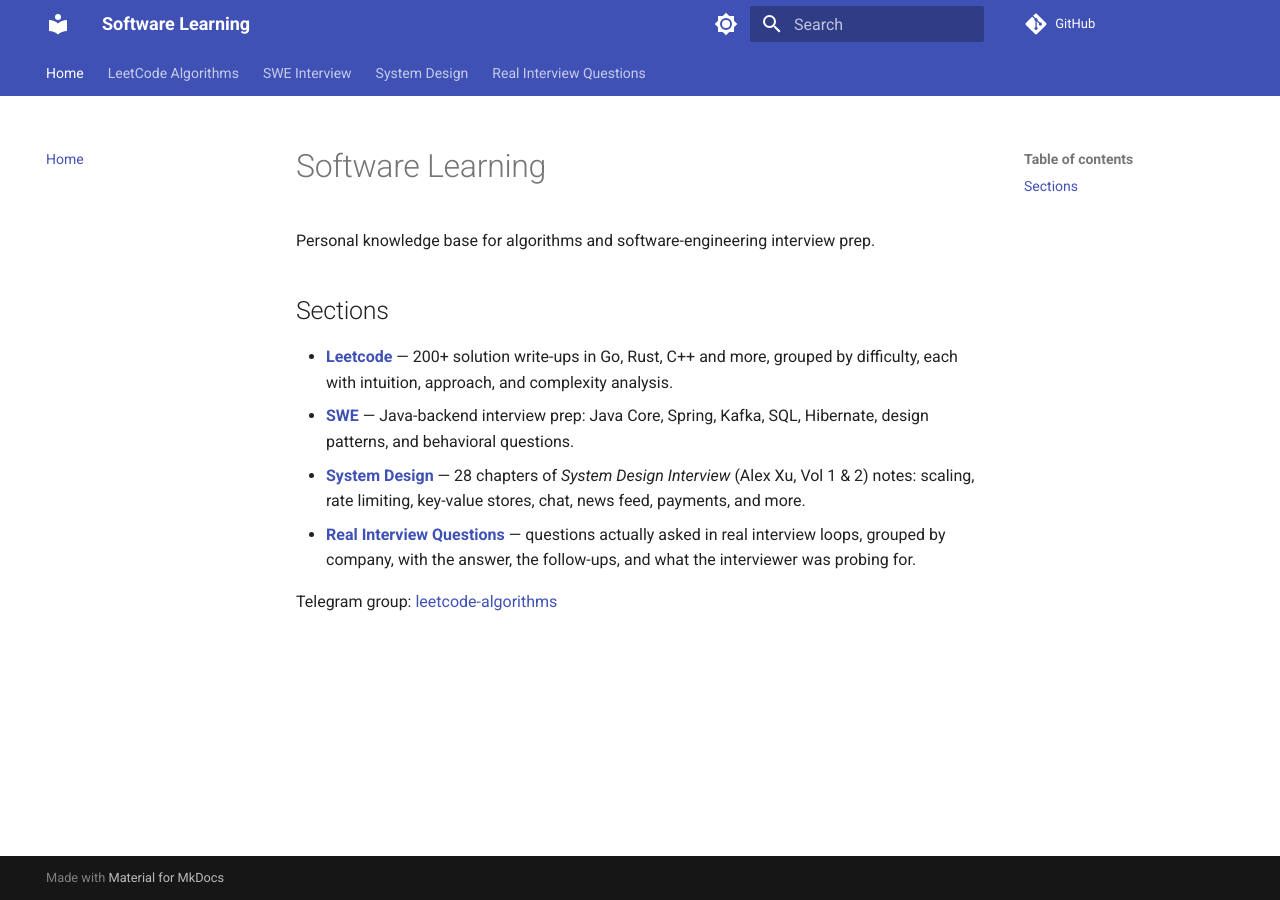
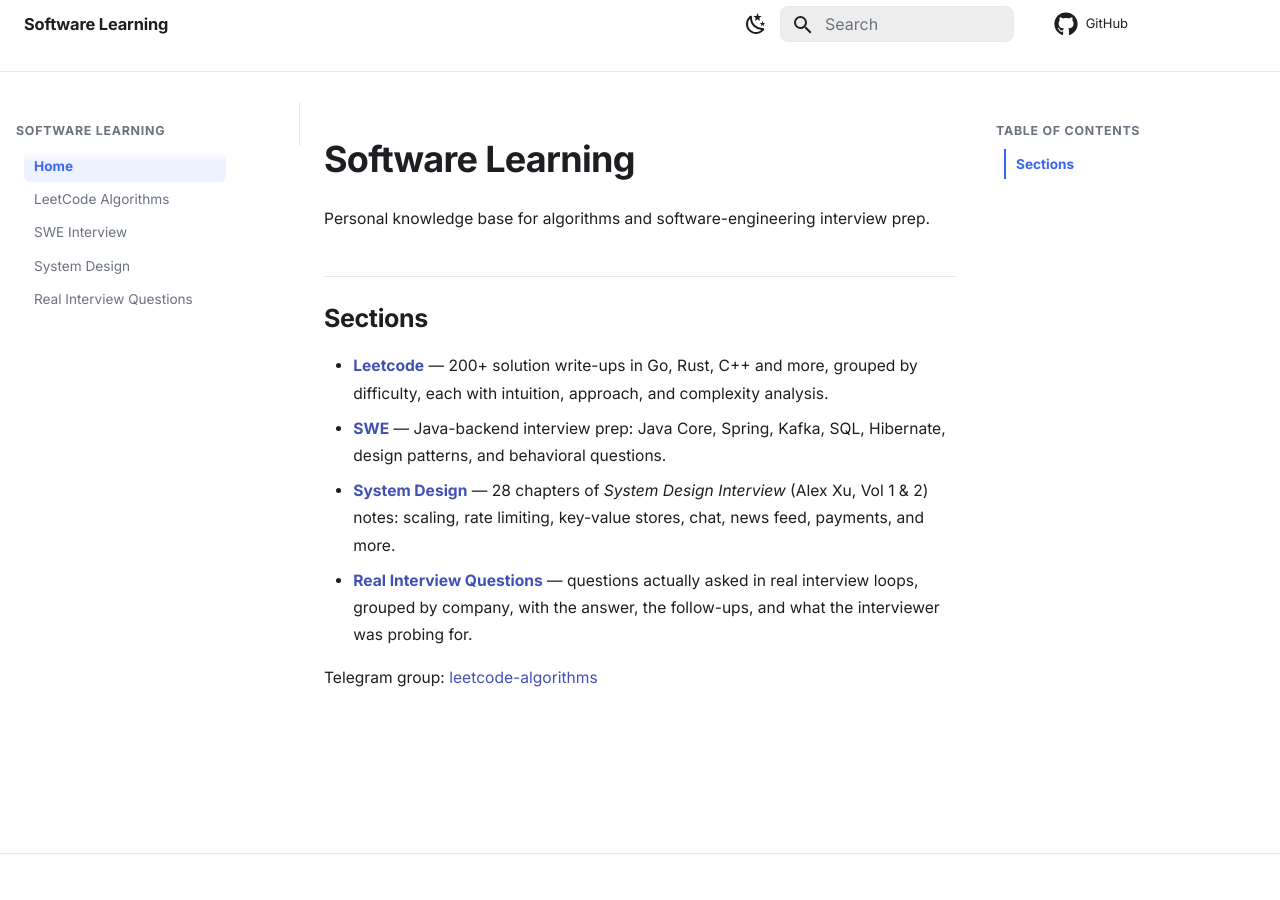
Before and after one commit to lyxuansang91/swe-site, an MkDocs documentation site: the page built from docs/index.md, in a window 1280 px wide. Built offline with MkDocs 1.6.1 and Material for MkDocs 9.7.7, drawn with Linux system fonts in a browser that asks for light colours; comment, search, counter and statistics services are not loaded.

Commit message:
change theme to gitbook style theme

```diff
--- /dev/null
+++ b/docs/stylesheets/gitbook.css
@@ -0,0 +1,329 @@
+/* ------------------------------------------------------------------------
+   GitBook-flavoured skin for MkDocs Material.
+   Light, borderless chrome; roomy typography; pill-shaped nav.
+   ------------------------------------------------------------------------ */
+
+:root {
+  --gb-accent:        #3b66f5;
+  --gb-accent-soft:   #eef2ff;
+  --gb-text:          #1c1e21;
+  --gb-text-muted:    #6b7280;
+  --gb-border:        #e6e8eb;
+  --gb-surface:       #ffffff;
+  --gb-surface-alt:   #f6f7f9;
+  --gb-radius:        8px;
+
+  --md-accent-fg-color: var(--gb-accent);
+  --md-typeset-a-color: var(--gb-accent);
+  --md-default-fg-color--light: var(--gb-text-muted);
+  --md-code-bg-color: var(--gb-surface-alt);
+  --md-text-font: "Inter", -apple-system, BlinkMacSystemFont, "Segoe UI", sans-serif;
+}
+
+[data-md-color-scheme="slate"] {
+  --gb-accent:        #7d9bff;
+  --gb-accent-soft:   #1e2536;
+  --gb-text:          #e6e6e6;
+  --gb-text-muted:    #9aa0a6;
+  --gb-border:        #2b2f36;
+  --gb-surface:       #16181d;
+  --gb-surface-alt:   #1d2026;
+
+  --md-default-bg-color: var(--gb-surface);
+  --md-code-bg-color: var(--gb-surface-alt);
+}
+
+body,
+.md-typeset {
+  color: var(--gb-text);
+  -webkit-font-smoothing: antialiased;
+}
+
+.md-grid { max-width: 84rem; }
+
+/* --- Header ------------------------------------------------------------- */
+
+.md-header {
+  background-color: var(--gb-surface);
+  color: var(--gb-text);
+  box-shadow: none;
+  border-bottom: 1px solid var(--gb-border);
+  height: 3.6rem;
+}
+
+.md-header__title {
+  font-weight: 600;
+  font-size: .82rem;
+  letter-spacing: -.01em;
+}
+
+.md-header__button.md-logo { display: none; }
+
+.md-tabs { display: none; }
+
+/* Search: rounded GitBook-style field, always visible outline */
+.md-search__form {
+  background-color: var(--gb-surface-alt);
+  border: 1px solid var(--gb-border);
+  border-radius: var(--gb-radius);
+  height: 1.8rem;
+  box-shadow: none;
+}
+
+.md-search__form:hover { background-color: var(--gb-surface-alt); }
+
+[data-md-toggle="search"]:checked ~ .md-header .md-search__form {
+  background-color: var(--gb-surface);
+  border-color: var(--gb-accent);
+  box-shadow: 0 0 0 3px var(--gb-accent-soft);
+}
+
+.md-search__input::placeholder { color: var(--gb-text-muted); }
+
+.md-search__output {
+  border-radius: var(--gb-radius);
+  border: 1px solid var(--gb-border);
+  box-shadow: 0 8px 24px rgba(0, 0, 0, .08);
+}
+
+/* --- Sidebars ----------------------------------------------------------- */
+
+.md-sidebar { padding-top: 1rem; }
+
+.md-sidebar--primary { border-right: 1px solid var(--gb-border); }
+
+/* Wider than Material's 12.1rem default: this nav goes four levels deep
+   (section > topic > group > page) and GitBook sidebars are roomy. */
+@media screen and (min-width: 76.25em) {
+  .md-sidebar { width: 15rem; }
+}
+
+.md-nav {
+  font-size: .68rem;
+  line-height: 1.5;
+}
+
+.md-nav__title {
+  color: var(--gb-text-muted);
+  font-size: .62rem;
+  font-weight: 600;
+  letter-spacing: .06em;
+  text-transform: uppercase;
+  padding: 0 .6rem .4rem;
+}
+
+.md-nav__item { padding: 0; }
+
+.md-nav__link {
+  border-radius: 6px;
+  color: var(--gb-text-muted);
+  margin: 1px .4rem;
+  padding: .3rem .5rem;
+  transition: background-color 80ms, color 80ms;
+}
+
+.md-nav__link:hover,
+.md-nav__link:focus {
+  background-color: var(--gb-surface-alt);
+  color: var(--gb-text);
+}
+
+.md-nav__link--active,
+.md-nav__link--active:hover,
+.md-nav__link--active:focus,
+.md-nav__item .md-nav__link--active {
+  background-color: var(--gb-accent-soft);
+  color: var(--gb-accent);
+  font-weight: 600;
+}
+
+/* Long entries wrap, as they do in GitBook. Material ellipsises them instead,
+   which at this nav's depth cut labels down to a single character. */
+.md-sidebar--primary .md-nav__link .md-ellipsis {
+  overflow: visible;
+  text-overflow: clip;
+  white-space: normal;
+}
+
+/* One indent per level, not two: Material already pads every nested list by
+   .6rem, so the hairline guide replaces that padding rather than adding to it.
+   Stacking both is what squeezed deep pages out of the visible width. */
+.md-nav--primary .md-nav__list { padding-left: 0; }
+
+.md-sidebar--primary .md-nav__item .md-nav {
+  border-left: 1px solid var(--gb-border);
+  margin-left: .75rem;
+  padding-left: 0;
+}
+
+.md-nav__link .md-nav__icon { color: var(--gb-text-muted); }
+
+/* Table of contents (right rail) */
+.md-nav--secondary .md-nav__title {
+  box-shadow: none;
+  background: transparent;
+}
+
+.md-sidebar--secondary .md-nav__link {
+  border-radius: 0;
+  border-left: 2px solid transparent;
+  margin: 0 .4rem;
+  padding: .25rem .5rem;
+}
+
+.md-sidebar--secondary .md-nav__link--active {
+  background: transparent;
+  border-left-color: var(--gb-accent);
+}
+
+/* --- Content ------------------------------------------------------------ */
+
+.md-content__inner {
+  margin-bottom: 3rem;
+  padding-top: 1.4rem;
+}
+
+.md-content__inner > .md-typeset { max-width: 46rem; }
+
+.md-typeset {
+  font-size: .78rem;
+  line-height: 1.75;
+}
+
+.md-typeset h1 {
+  color: var(--gb-text);
+  font-size: 1.8rem;
+  font-weight: 700;
+  letter-spacing: -.02em;
+  line-height: 1.2;
+  margin-bottom: 1.2rem;
+}
+
+.md-typeset h2 {
+  font-size: 1.25rem;
+  font-weight: 650;
+  letter-spacing: -.015em;
+  margin-top: 2.2rem;
+  padding-top: 1.2rem;
+  border-top: 1px solid var(--gb-border);
+}
+
+.md-typeset h3 {
+  font-size: 1rem;
+  font-weight: 600;
+  letter-spacing: -.01em;
+  margin-top: 1.6rem;
+}
+
+.md-typeset h4 { font-size: .85rem; font-weight: 600; }
+
+.md-typeset a { text-decoration: none; }
+.md-typeset a:hover { text-decoration: underline; }
+
+.md-typeset hr { border-bottom-color: var(--gb-border); }
+
+/* Inline + block code */
+.md-typeset code {
+  border-radius: 4px;
+  font-size: .84em;
+  padding: .1em .35em;
+}
+
+.md-typeset pre > code {
+  border-radius: var(--gb-radius);
+  padding: .8rem 1rem;
+}
+
+.md-typeset .highlight,
+.md-typeset pre {
+  border-radius: var(--gb-radius);
+}
+
+.md-typeset .highlighttable {
+  border-radius: var(--gb-radius);
+  overflow: hidden;
+}
+
+/* Blockquote → GitBook "hint" block */
+.md-typeset blockquote {
+  background-color: var(--gb-surface-alt);
+  border-left: 3px solid var(--gb-accent);
+  border-radius: 0 var(--gb-radius) var(--gb-radius) 0;
+  color: var(--gb-text);
+  padding: .7rem 1rem;
+}
+
+/* Admonitions: flat cards, no Material shadow */
+.md-typeset .admonition,
+.md-typeset details {
+  border: 1px solid var(--gb-border);
+  border-left-width: 3px;
+  border-radius: var(--gb-radius);
+  box-shadow: none;
+  font-size: .74rem;
+}
+
+/* Tables */
+.md-typeset table:not([class]) {
+  border: 1px solid var(--gb-border);
+  border-radius: var(--gb-radius);
+  box-shadow: none;
+  font-size: .72rem;
+}
+
+.md-typeset table:not([class]) th {
+  background-color: var(--gb-surface-alt);
+  color: var(--gb-text);
+  font-weight: 600;
+}
+
+.md-typeset table:not([class]) td {
+  border-top: 1px solid var(--gb-border);
+}
+
+/* Prev / next footer links as cards */
+.md-footer {
+  background-color: var(--gb-surface);
+  color: var(--gb-text);
+}
+
+.md-footer__inner {
+  margin: 0 auto;
+  padding: 1rem .4rem 2rem;
+}
+
+.md-footer__link {
+  border: 1px solid var(--gb-border);
+  border-radius: var(--gb-radius);
+  color: var(--gb-text);
+  margin: 0 .4rem;
+  padding: .7rem .9rem;
+  opacity: 1;
+  transition: border-color 80ms, background-color 80ms;
+}
+
+.md-footer__link:hover {
+  background-color: var(--gb-surface-alt);
+  border-color: var(--gb-accent);
+}
+
+.md-footer__direction { color: var(--gb-text-muted); }
+
+.md-footer-meta {
+  background-color: var(--gb-surface);
+  border-top: 1px solid var(--gb-border);
+}
+
+.md-footer-meta .md-footer-copyright,
+.md-footer-meta .md-social__link { color: var(--gb-text-muted); }
+
+/* Keep the Buy Me a Coffee widget clear of the footer edge. */
+#bmc-wbtn { bottom: 1.2rem !important; }
+
+/* Misc */
+.md-typeset .md-button {
+  border-radius: var(--gb-radius);
+  border-width: 1px;
+}
+
+.md-typeset :target { --md-scroll-margin: 4.8rem; }
--- a/mkdocs.yml
+++ b/mkdocs.yml
@@ -5,28 +5,39 @@ site_description: LeetCode algorithm write-ups and SWE interview prep notes.
 theme:
   name: material
   custom_dir: overrides
+  font:
+    text: Inter
+    code: JetBrains Mono
+  icon:
+    repo: fontawesome/brands/github
   palette:
     - media: "(prefers-color-scheme: light)"
       scheme: default
-      primary: indigo
+      primary: white
       accent: indigo
       toggle:
-        icon: material/brightness-7
+        icon: material/weather-night
         name: Switch to dark mode
     - media: "(prefers-color-scheme: dark)"
       scheme: slate
-      primary: indigo
+      primary: white
       accent: indigo
       toggle:
-        icon: material/brightness-4
+        icon: material/weather-sunny
         name: Switch to light mode
   features:
-    - navigation.tabs
     - navigation.top
+    - navigation.tracking
     - navigation.indexes
+    - navigation.footer
+    - navigation.instant
+    - navigation.instant.progress
+    - toc.follow
     - search.suggest
     - search.highlight
+    - search.share
     - content.code.copy
+    - content.tooltips
 
 plugins:
   - search
@@ -35,7 +46,15 @@ plugins:
 
 markdown_extensions:
   - admonition
+  - attr_list
+  - md_in_html
+  - footnotes
   - tables
+  - pymdownx.details
+  - pymdownx.tabbed:
+      alternate_style: true
+  - pymdownx.tasklist:
+      custom_checkbox: true
   - pymdownx.superfences
   - pymdownx.highlight:
       anchor_linenums: true
@@ -45,6 +64,7 @@ markdown_extensions:
 
 extra_css:
   - https://cdn.jsdelivr.net/npm/katex@0.16/dist/katex.min.css
+  - stylesheets/gitbook.css
 
 extra_javascript:
   - https://cdn.jsdelivr.net/npm/katex@0.16/dist/katex.min.js
```
Also changed, not shown: 2 other files.
